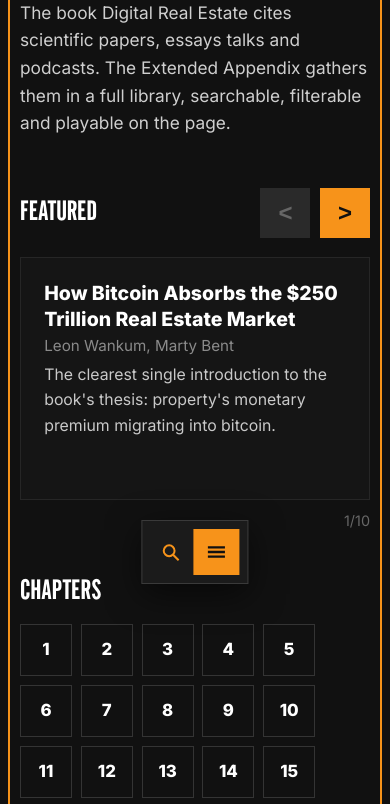
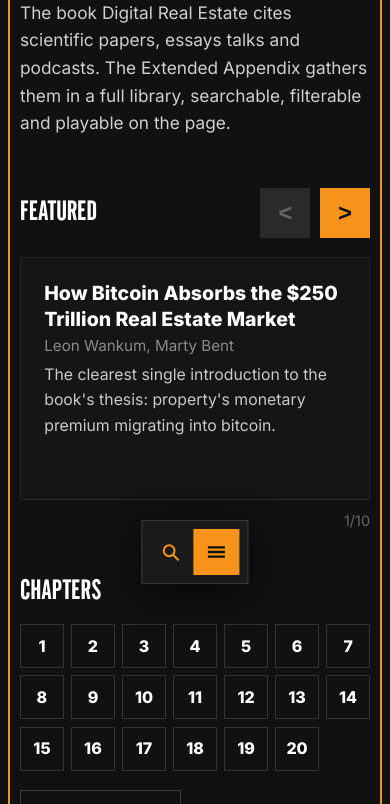
Before and after one commit to rankplanmuse-ops/digitalrealestate, a website: page appendix5/index.html in a window 390 px wide. Shown: the part 244-1048 px from the top of the page. Drawn offline with Linux system fonts and the light colour scheme.

Commit message:
Appendix V: chapter numbers in 3 rows on mobile

```diff
--- a/assets/css/appendix5.css
+++ b/assets/css/appendix5.css
@@ -378,3 +378,9 @@ body.v5 .nav { flex-wrap: nowrap; }
 .v5-nexttile-k { display: block; font-size: .78rem; font-weight: 700; letter-spacing: .14em; text-transform: uppercase; color: #9a9a9a; margin-bottom: .45rem; }
 .v5-nexttile-t { display: block; font-family: 'Source Serif 4', Georgia, serif; font-size: 1.28rem; line-height: 1.25; color: #f4f4f4; }
 .v5-nexttile-m { display: block; margin-top: .4rem; font-size: .88rem; color: #8a8a8a; }
+
+/* Chapter numbers: 3 rows on mobile (7 + 7 + 6) */
+@media (max-width: 640px) {
+  .v5-nums { display: grid; grid-template-columns: repeat(7, 1fr); gap: .45rem; }
+  .v5-nums .v5-num { width: auto; height: 44px; font-size: 1rem; }
+}
```
